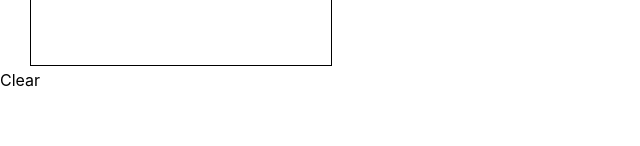
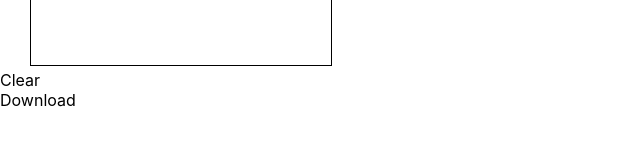
Before and after one commit to dancema21/drawing-app, a React (Create React App) app: page / in a window 1280 px wide. Shown: the part 468-614 px from the top of the page, without its empty margins (0-640 px from the left). Built offline with nearby package versions, Linux system fonts and the light colour scheme.

Commit message:
download link added

```diff
--- a/src/components/CanvasActionsBar.js
+++ b/src/components/CanvasActionsBar.js
@@ -1,14 +1,26 @@
 import React from "react";
 
 const CanvasActionsBar = React.forwardRef((props, ref) => {
-  const handleClick = function(){
+  const handleClick = function () {
     const ctx = ref.current.getContext("2d");
     const rect = ref.current.getBoundingClientRect();
 
     ctx.clearRect(0, 0, rect.width, rect.height);
+  };
+
+  let downloadLink;
+  if (ref.current) {
+    downloadLink = ref.current.toDataURL("image/png");
   }
 
-  return <div onClick={handleClick}>Clear</div>;
+  return (
+    <div>
+      <div onClick={handleClick}>Clear</div>
+      <a href={downloadLink} download="my-drawing">
+        Download
+      </a>
+    </div>
+  );
 });
 
 export default CanvasActionsBar;
```
